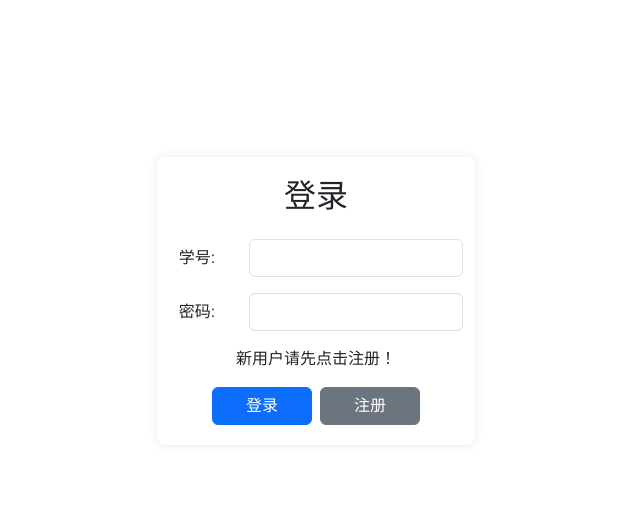
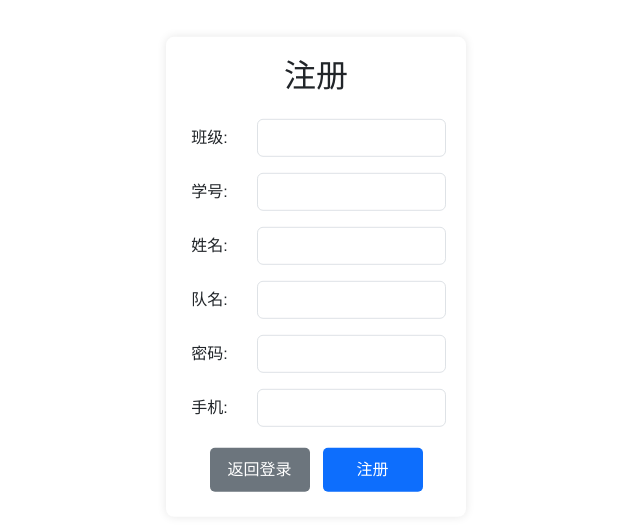
Before and after one commit to BUJIQI/Bridge, a Vue app: page /register in a window 1280 px wide. Before the commit this address led to /login. Shown: the part 123-654 px from the top of the page, without its empty margins (324-964 px from the left). Built offline with nearby package versions, Linux system fonts and the light colour scheme.

Commit message:
修复了刷新重新登录的问题

```diff
--- a/src/App.vue
+++ b/src/App.vue
@@ -1,11 +1,28 @@
 <template>
-  <router-view />
+  <div id="app">
+    <router-view></router-view>
+  </div>
 </template>
 
 <script>
+import { onMounted } from 'vue';
+import { useUserStore } from '@/store/user';
+
 export default {
   name: 'App',
-}
+  setup() {
+    const userStore = useUserStore();
+
+    onMounted(() => {
+      const isLoggedIn = sessionStorage.getItem('isLoggedIn');
+      if (isLoggedIn) {
+        userStore.setUserInfo(JSON.parse(sessionStorage.getItem('userInfo')));
+      }
+    });
+
+    return {};
+  },
+};
 </script>
 
 <style>
--- a/src/components/UserLogin.vue
+++ b/src/components/UserLogin.vue
@@ -1,17 +1,17 @@
 <template>
-    <div class="container mt-5">
+    <div class="container ">
       <h2 class="mb-4">登录</h2>
       <form @submit.prevent="login">
         <div class="mb-3 row">
           <label for="username" class="col-sm-3 col-form-label">学号:</label>
           <div class="col-sm-9">
-                    <input type="text" id="username" v-model="username" class="form-control" required>
+            <input type="text" id="username" v-model="username" class="form-control" required />
           </div>
         </div>
         <div class="mb-3 row">
           <label for="password" class="col-sm-3 col-form-label">密码:</label>
           <div class="col-sm-9">
-                    <input type="password" id="password" v-model="password" class="form-control" required>
+            <input type="password" id="password" v-model="password" class="form-control" required />
           </div>
         </div>
         <p>新用户请先点击注册！</p>
@@ -37,15 +37,18 @@ export default {
     const username = ref('');
     const password = ref('');
 
+    // 登录方法
     const login = async () => {
       const payload = { username: username.value, password: password.value };
       try {
         const response = await axios.post('http://127.0.0.1:8000/users/login/', payload, {
-                    withCredentials: true // 允许跨域请求时携带 cookies
+          withCredentials: true,
         });
 
         if (response.data.status === 'True') {
           userStore.setUserInfo(response.data.data);
+          sessionStorage.setItem('isLoggedIn', 'true');
+          sessionStorage.setItem('userInfo', JSON.stringify(response.data.data));
           router.push('/welcome');
         } else {
           Swal.fire({
@@ -63,6 +66,7 @@ export default {
       }
     };
 
+    // 跳转到注册页面
     const goToRegister = () => {
       router.push('/register/');
     };
@@ -77,7 +81,7 @@ export default {
 };
 </script>
 
-<style>
+<style scoped>
 body {
     font-family: Arial, sans-serif;
     background-color: #f4f4f4;
@@ -88,6 +92,10 @@ body {
 }
 
 .container {
+    position: absolute;
+    top: 50%;
+    left: 50%;
+    transform: translate(-50%, -50%);
     width: 300px;
     padding: 20px;
     background-color: white;
--- a/src/components/UserRegister.vue
+++ b/src/components/UserRegister.vue
@@ -1,5 +1,5 @@
 <template>
-    <div class="container mt-5">
+    <div class="container">
         <h2 class="mb-4">注册</h2>
         <form @submit.prevent="register">
             <div class="mb-3 row">
@@ -100,7 +100,7 @@ export default {
         };
 
         const goToLogin = () => {
-            router.push('/login/');
+            router.push('/');
         };
 
         return {
@@ -116,3 +116,36 @@ export default {
     },
 };
 </script>
+
+<style scoped>
+body {
+    font-family: Arial, sans-serif;
+    background-color: #f4f4f4;
+    display: flex;
+    justify-content: center;
+    align-items: center;
+    height: 100vh;
+}
+
+.container {
+    position: absolute;
+    top: 50%;
+    left: 50%;
+    transform: translate(-50%, -50%);
+    width: 300px;
+    padding: 20px;
+    background-color: white;
+    box-shadow: 0 0 10px rgba(0, 0, 0, 0.1);
+    border-radius: 8px;
+    text-align: center;
+}
+
+button {
+  width: 100px;
+  padding: 10px;
+  margin: 5px;
+  border: none;
+  border-radius: 5px;
+  cursor: pointer;
+}
+</style>
--- a/src/main.js
+++ b/src/main.js
@@ -10,6 +10,3 @@ createApp(App)
     .use(router)
     .use(createPinia())
     .mount('#app');
-
-// 应用启动后直接跳转到登录页面
-router.push('/login');
--- a/src/router/index.js
+++ b/src/router/index.js
@@ -26,7 +26,7 @@ import IndexWeight from '@/components/IndexWeight.vue';
 
 const routes = [
     {
-        path: '/login',
+        path: '/',
         name: 'Login',
         component: UserLogin,
         meta: { title: '登录' }
@@ -37,6 +37,7 @@ const routes = [
         component: UserRegister,
         meta: { title: '注册' }
     },
+
     {
         path: '/decision',
         name: 'Decision',
```
Lines whose indentation alone changed are shown as unchanged.
